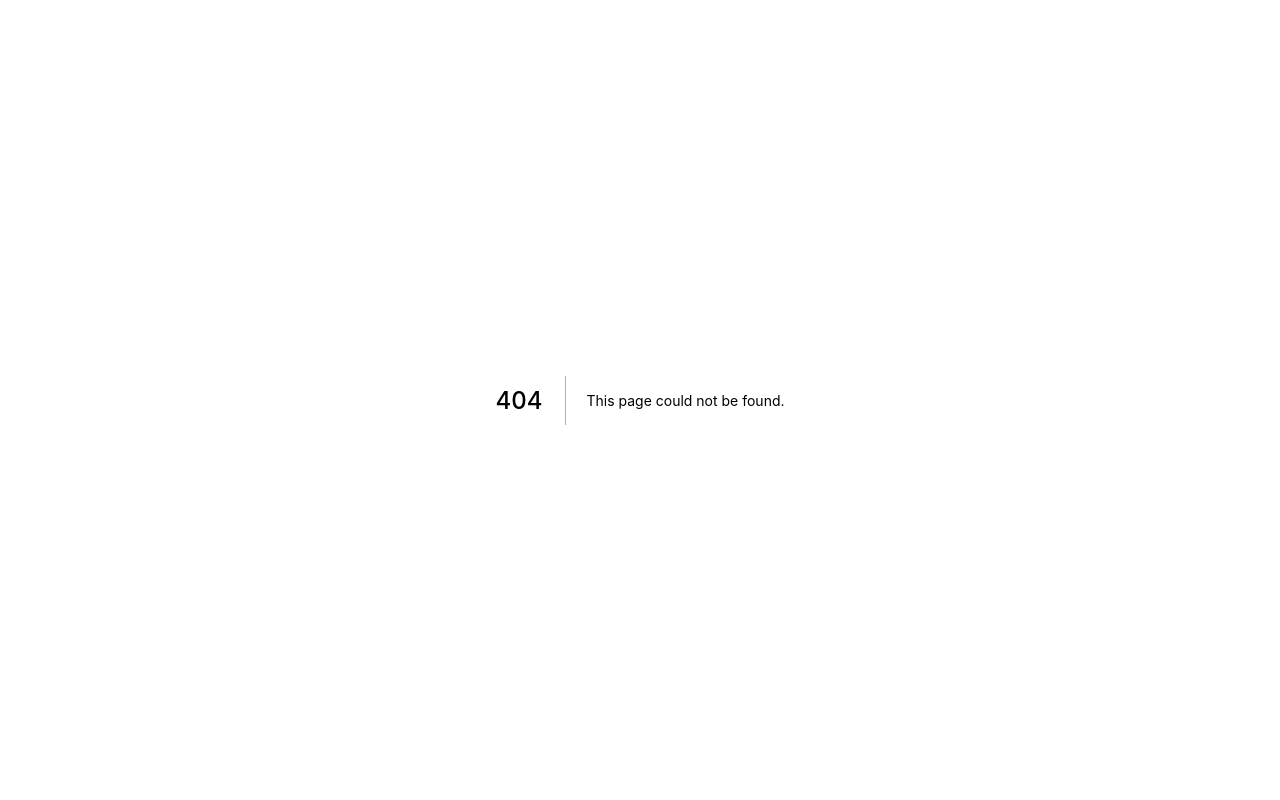
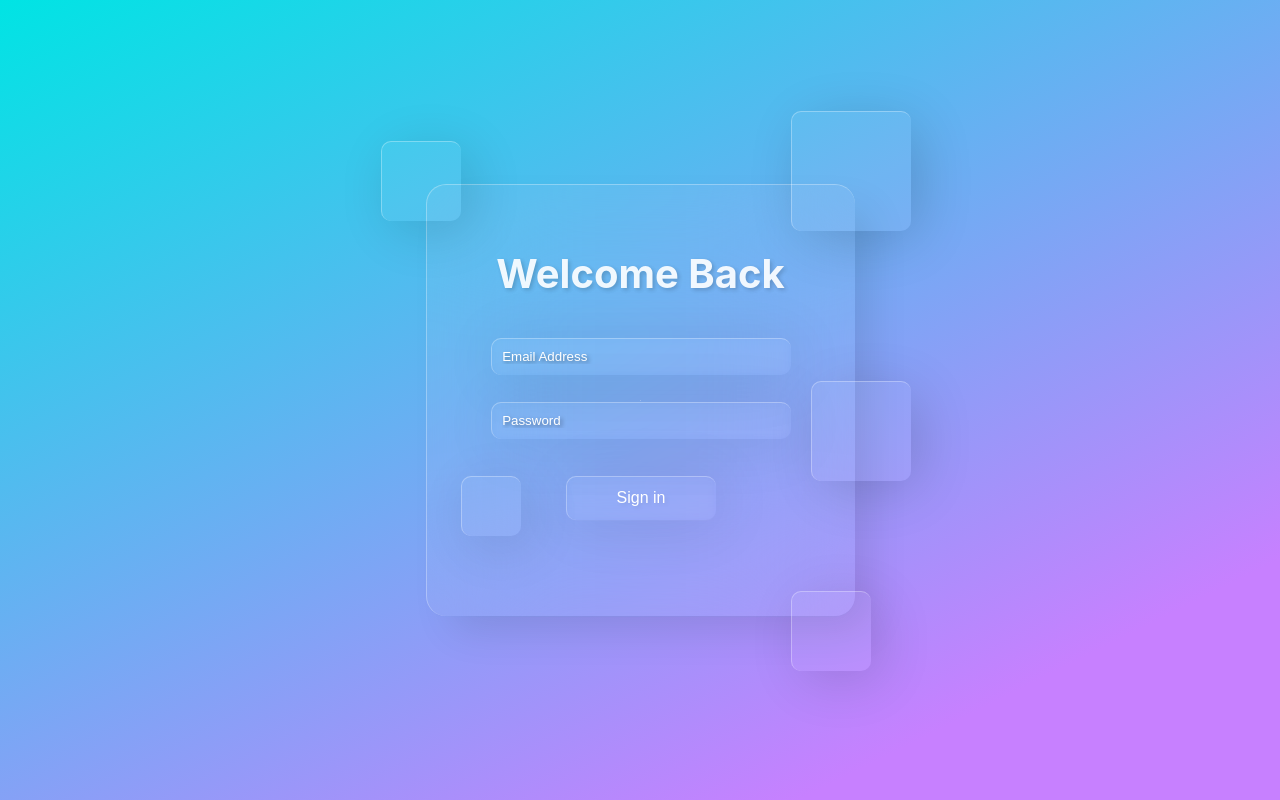
Before and after one commit to spd1-3/pesto-dolphins, a Next.js app in the folder Frontend/: page /login in a window 1280 px wide. Before the commit this address had no page. Built offline with nearby package versions, Linux system fonts and the light colour scheme.

Commit message:
Signin/Signup Pages

```diff
--- /dev/null
+++ b/Frontend/pages/login.js
@@ -0,0 +1,29 @@
+import Head from 'next/head'
+import styles from '../styles/dashboard.module.css'
+
+export default function Home() {
+    return (
+        <div className={styles.loginContainer}>
+            <Head>
+                <title>Pesto Dolphins Login</title>
+                <link rel="icon" href="/favicon.ico" />
+                <meta name="viewport" content="width=device-width, initial-scale=0.67" />
+            </Head>
+
+            <form className={styles.loginForm}>
+                <h1 className={styles.loginTitle}>Welcome Back</h1>
+                <input className={styles.input} type="email" name="email" placeholder="Email Address"/>
+                <input className={styles.input} type="password" name="password" placeholder="Password"/>
+                <input className={styles.input} type="button" value="Sign in"/>
+            </form>
+
+            <div className={styles.drops}>
+                <div className={styles.drop1}></div>
+                <div className={styles.drop2}></div>
+                <div className={styles.drop3}></div>
+                <div className={styles.drop4}></div>
+                <div className={styles.drop5}></div>
+            </div>
+        </div>
+    )
+}
--- a/Frontend/styles/dashboard.module.css
+++ b/Frontend/styles/dashboard.module.css
@@ -272,3 +272,156 @@
     z-index: 1;
     width: 35rem;
 }
+
+/* Login page */
+
+.loginContainer {
+    width: 100vw;
+    min-height: 100vh;
+    display: flex;
+    justify-content: center;
+    align-items: center;
+    background: var(--gradient1);
+    position: absolute;
+}
+
+.loginForm {
+    background: rgba(255,255,255, 0.06);
+    padding: 4rem;
+    border-radius: 20px;
+    border-left: 1px solid rgba(255,255,255, 0.3);
+    border-top: 1px solid rgba(255,255,255, 0.3);
+    -webkit-backdrop-filter: blur(10px);
+    backdrop-filter: blur(70px);
+    box-shadow: 20px 20px 40px -6px rgba(0,0,0, 0.1);
+    text-align: center;
+    position: relative;
+    -webkit-transition: all 0.2s ease-in-out;
+    transition: all 0.2s ease-in-out;
+    display: flex;
+    flex-direction: column;
+    align-items: center;
+    max-width: 500px;
+    margin-right: 10px;
+    margin-left: 10px;
+}
+
+.loginTitle {
+    font-weight: 700;
+    color: #fff;
+    opacity: 0.9;
+    font-size: 2.5rem;
+    margin-top: 0;
+    margin-bottom: 40px;
+    text-shadow: 2px 2px 4px rgba(0,0,0, 0.2);
+}
+
+.input {
+    background: transparent;
+    width: 300px;
+    padding: 0.8em;
+    margin-bottom: 2em;
+    border: none;
+    border-left: 1px solid rgba(255,255,255, 0.3);
+    border-top: 1px solid rgba(255,255,255, 0.3);
+    -webkit-backdrop-filter: blur(5px);
+    backdrop-filter: blur(5px);
+    box-shadow: 4px 4px 60px rgba(0,0,0, 0.1);
+    color: #fff;
+    font-weight: 500;
+    font-family: 'Montserrat', sans-serif;
+    -webkit-transition: all 0.2s ease-in-out;
+    transition: all 0.2s ease-in-out;
+    text-shadow: 2px 2px 4px rgba(0,0,0, 0.1);
+    border-radius: 10px;
+}
+
+.input::placeholder {
+    font-family: 'Montserrat', sans-serif;
+    font-weight: 400;
+    color: #fff;
+    text-shadow: 2px 2px 4px rgba(0,0,0, 0.4);
+}
+
+.input:hover {
+    background: rgba(255,255,255, 0.1);
+    box-shadow: 4px 4px 60px 8px rgba(0,0,0, 0.2);
+}
+
+.loginForm input[type="email"]:focus,
+.loginForm input[type="password"]:focus {
+    background: rgba(255,255,255, 0.1);
+    box-shadow: 4px 4px 60px 8px rgba(0,0,0, 0.2);
+}
+
+.loginForm input[type="button"] {
+    margin-top: 10px;
+    width: 150px;
+    font-size: 1rem;
+}
+
+.loginForm:hover {
+    margin: 4px;
+}
+
+.loginForm input:focus,
+.loginForm button:focus,
+.loginForm select:focus
+{
+    outline: none;
+}
+
+/* Login page designs  */
+
+.drop1, .drop2, .drop3, .drop4, .drop5, .drops {
+    background: rgba(255,255,255, 0.06);
+    -webkit-backdrop-filter: blur(10px);
+    backdrop-filter: blur(20px);
+    border-radius: 10px;
+    border-left: 1px solid rgba(255, 255, 255, 0.3);
+    border-top: 1px solid rgba(255, 255, 255, 0.3);
+    box-shadow: 10px 10px 60px -8px rgba(0, 0, 0, 0.2);
+    position: absolute;
+    -webkit-transition: all 0.2s ease;
+    transition: all 0.2s ease;
+}
+
+.drop1 {
+    height: 80px;
+    width: 80px;
+    top: -260px;
+    left: -260px;
+    z-index: -1;
+}
+
+.drop2
+{
+    height: 80px;
+    width: 80px;
+    bottom: -270px;
+    right: -230px;
+}
+.drop3
+{
+    height: 100px;
+    width: 100px;
+    bottom: -80px;
+    right: -270px;
+    z-index: -1;
+}
+
+.drop4
+{
+    height: 120px;
+    width: 120px;
+    top: -290px;
+    right: -270px;
+}
+.drop5
+{
+    height: 60px;
+    width: 60px;
+    bottom: -135px;
+    left: -180px;
+    z-index: -1;
+}
```
Also changed, not shown: Frontend/pages/signup.js (added, +30 -0 lines).
